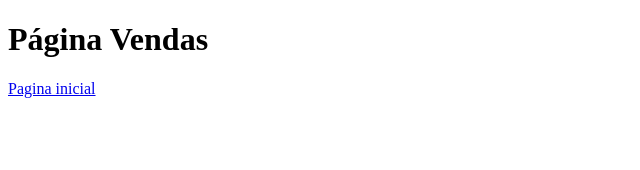
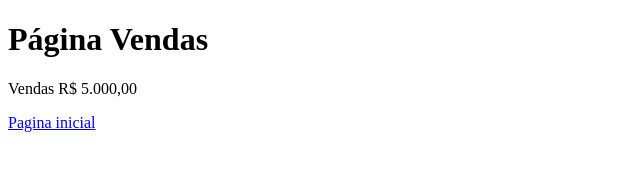
Before and after one commit to SandroBatista76/aulagithub, a plain HTML site: page vendas.html in a window 1280 px wide. Shown: the whole page, without its empty margins (0-640 px from the left). Drawn offline with Linux system fonts and the light colour scheme.

Commit message:
Acrescentado valor das vendas

```diff
--- a/vendas.html
+++ b/vendas.html
@@ -8,6 +8,7 @@
 </head>
 <body>
     <h1>Página Vendas</h1>
+    <P>Vendas R$ 5.000,00</P>
     <a href="index.html">Pagina inicial</a></body>
 </body>
 </html>
```
